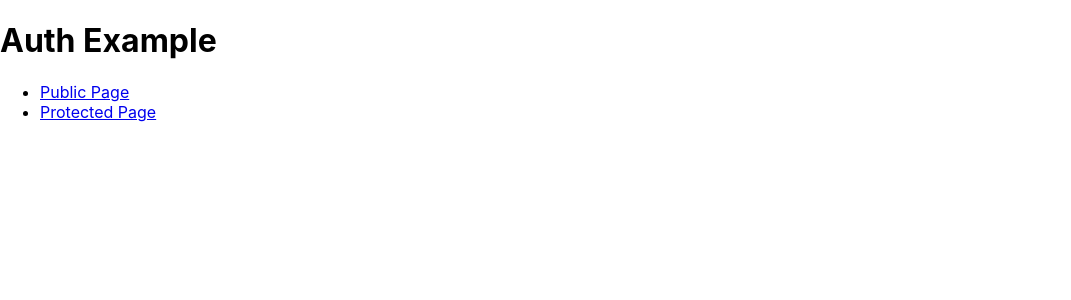
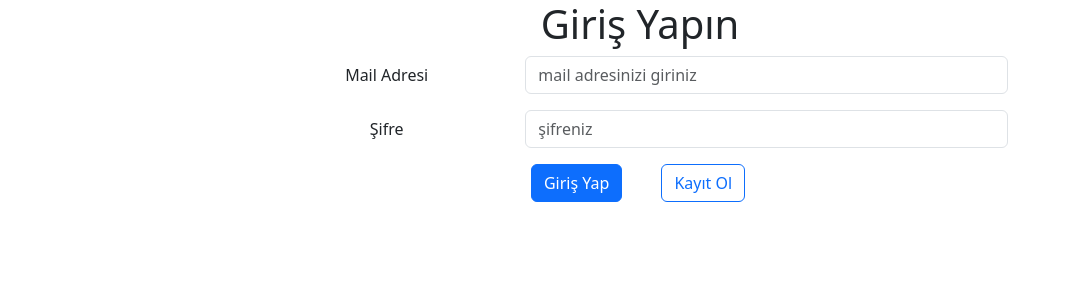
Before and after one commit to codie1982/firebase-react, a React (Create React App) app: page / in a window 1280 px wide. Shown: the top 300 px of the page, without its empty margins (0-1071 px from the left). Built offline with nearby package versions, Linux system fonts and the light colour scheme.

Commit message:
login css fixed

```diff
--- a/src/App.js
+++ b/src/App.js
@@ -1,6 +1,8 @@
 import * as React from "react";
 import Login from "./components/Login.js"
 import Dashboard from "./components/Dashboard.js"
+import 'bootstrap/dist/css/bootstrap.min.css';
+
 import {
   Routes,
   Route,
@@ -15,12 +17,10 @@ import { fakeAuthProvider } from "./auth.js";
 export default function App() {
   return (
     <AuthProvider>
-
-      <h1>Auth Example</h1>
       <Routes>
         <Route element={<Layout />}>
           <Route path="/" element={ <Login />} />
-          <Route path="/login" element={<LoginPage />} />
+    {/*       <Route path="/login" element={<LoginPage />} /> */}
           <Route
             path="/protected"
             element={
@@ -38,9 +38,8 @@ export default function App() {
 function Layout() {
   return (
     <div>
-      {/* <AuthStatus /> */}
 
-      <ul>
+      {/* <ul>
         <li>
           <Link to="/">Public Page</Link>
         </li>
@@ -48,8 +47,8 @@ function Layout() {
           <Link to="/protected">Protected Page</Link>
         </li>
       </ul>
-
-      {/* <Outlet /> */}
+      <AuthStatus /> */}
+      <Outlet />
     </div>
   );
 }
--- a/src/components/Login.js
+++ b/src/components/Login.js
@@ -79,26 +79,34 @@ function Login() {
     return (
         <AuthProvider>
             <Container>
-                    <Row className="d-flex align-items-center justify-content-center text-center min-vh-100">
-                        <Col md={{ span: 4 }}>
+                    <Row className="d-flex align-items-center justify-content-center text-center">
+                    <Row>
+                      <Col>
+                      <h1>Giriş Yapın</h1>
+                      </Col>
+                    </Row>
+                        <Col md={{ span:8}}>
                         <Form onSubmit={handleSubmit}>
-                        <Form.Group className="mb-3" controlId="formBasicEmail" >
-                            <Form.Label>Email address</Form.Label>
-                            <Form.Control type="email" placeholder="Enter email"  />
-                            <Form.Text className="text-muted">
-                            </Form.Text>
+                        <Form.Group as={Row} className="mb-3" controlId="formBasicEmail" >
+                            <Form.Label column sm="4">Mail Adresi</Form.Label>
+                            <Col>
+                            <Form.Control type="email" placeholder="mail adresinizi giriniz"  />
+                            <Form.Text className="text-muted"></Form.Text>
+                            </Col>
                         </Form.Group>
 
-                        <Form.Group className="mb-3" controlId="formBasicPassword">
-                            <Form.Label>Password</Form.Label>
-                            <Form.Control type="password" placeholder="Password"  />
+                        <Form.Group as={Row} className="mb-3" controlId="formBasicPassword">
+                            <Form.Label column sm="4">Şifre</Form.Label>
+                            <Col>
+                              <Form.Control type="password" placeholder="şifreniz"  />
+                            </Col>
                         </Form.Group>
-                        <Form.Group className="mb-3" controlId="formBasicCheckbox">
-                            <Form.Check type="checkbox" label="Check me out" />
-                        </Form.Group>
-                        <Button variant="primary" type="submit">
-                            Submit
-                        </Button>
+                        <Row>
+                          <Col md={{offset:4,span:2}}><Button variant="primary" type="submit">Giriş Yap</Button></Col>
+                          <Col  md={{span:2}}><Button variant="outline-primary" type="submit">Kayıt Ol</Button></Col>
+                        </Row>
+
+
                         </Form>
                         </Col>
                     </Row>
```
